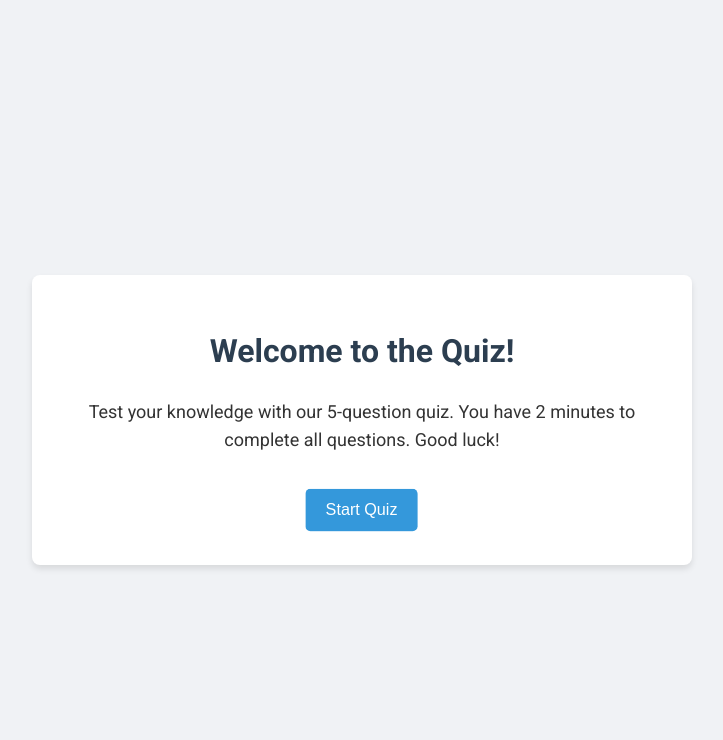
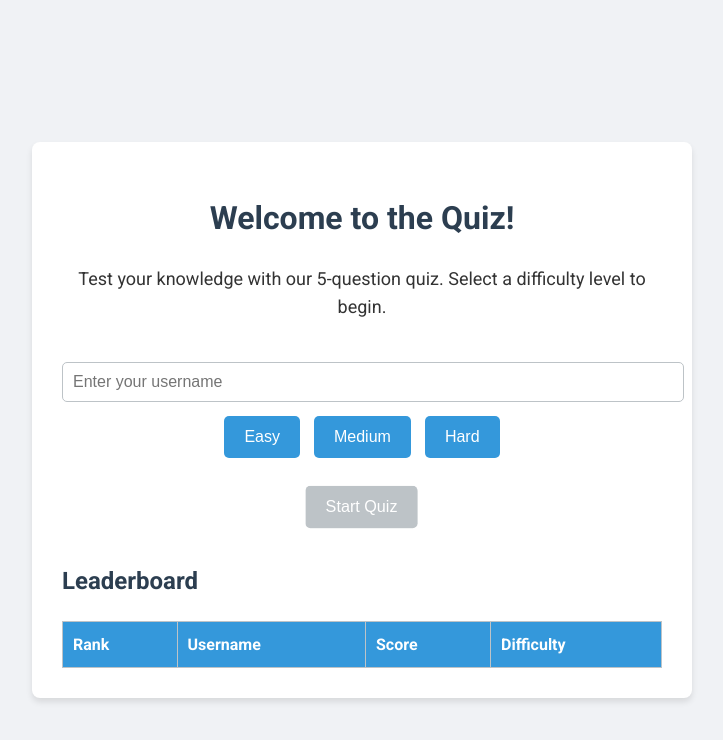
Before and after one commit to Nitish-Kumar-T/Quiz-App-React, a React (Vite) app: page / in a window 1280 px wide. Shown: the top 740 px of the page, without its empty margins (278-1001 px from the left). Built offline with nearby package versions, Linux system fonts and the light colour scheme.

Commit message:
Add difficulty levels, progress tracker, and leaderboard

```diff
--- a/src/App.css
+++ b/src/App.css
@@ -67,7 +67,7 @@ h1, h2, h3 {
   margin-top: 20px;
 }
 
-.option-btn, .submit-btn, .start-btn, .restart-btn {
+.option-btn, .submit-btn, .start-btn, .restart-btn, .difficulty-btn {
   background-color: #3498db;
   border: none;
   color: white;
@@ -83,17 +83,17 @@ h1, h2, h3 {
   transition: all 0.3s ease;
 }
 
-.option-btn:hover, .submit-btn:hover, .start-btn:hover, .restart-btn:hover {
+.option-btn:hover, .submit-btn:hover, .start-btn:hover, .restart-btn:hover, .difficulty-btn:hover {
   background-color: #2980b9;
   transform: translateY(-2px);
 }
 
-.option-btn:disabled, .submit-btn:disabled {
+.option-btn:disabled, .submit-btn:disabled, .start-btn:disabled {
   background-color: #bdc3c7;
   cursor: not-allowed;
 }
 
-.option-btn.selected {
+.option-btn.selected, .difficulty-btn.selected {
   background-color: #2ecc71;
 }
 
@@ -103,7 +103,7 @@ h1, h2, h3 {
   align-items: center;
 }
 
-.short-answer-input {
+.short-answer-input, .username-input {
   width: 100%;
   padding: 10px;
   margin: 10px 0;
@@ -113,7 +113,7 @@ h1, h2, h3 {
   transition: border-color 0.3s ease;
 }
 
-.short-answer-input:focus {
+.short-answer-input:focus, .username-input:focus {
   border-color: #3498db;
   outline: none;
 }
@@ -162,6 +162,7 @@ h1, h2, h3 {
 .incorrect {
   color: #e74c3c;
 }
+
 .explanation {
   margin-top: 20px;
   padding: 15px;
@@ -185,13 +186,64 @@ h1, h2, h3 {
   to { opacity: 1; }
 }
 
+.progress-bar {
+  width: 100%;
+  height: 10px;
+  background-color: #ecf0f1;
+  border-radius: 5px;
+  margin-bottom: 20px;
+  overflow: hidden;
+}
+
+.progress {
+  height: 100%;
+  background-color: #3498db;
+  transition: width 0.3s ease;
+}
+
+.difficulty-selection {
+  display: flex;
+  justify-content: center;
+  gap: 10px;
+  margin-bottom: 20px;
+}
+
+.leaderboard {
+  margin-top: 30px;
+  text-align: left;
+}
+
+.leaderboard table {
+  width: 100%;
+  border-collapse: collapse;
+}
+
+.leaderboard th, .leaderboard td {
+  padding: 10px;
+  border: 1px solid #bdc3c7;
+  text-align: left;
+}
+
+.leaderboard th {
+  background-color: #3498db;
+  color: white;
+}
+
+.leaderboard tr:nth-child(even) {
+  background-color: #f9f9f9;
+}
+
 @media (max-width: 600px) {
   .answer-options {
     grid-template-columns: 1fr;
   }
+
+  .difficulty-selection {
+    flex-direction: column;
+  }
 }
 
-/* Add some animations */
+/* Animations */
 @keyframes slideIn {
   from {
     transform: translateY(-20px);
@@ -224,23 +276,7 @@ h1, h2, h3 {
 }
 
 /* Improve accessibility */
-.option-btn:focus, .submit-btn:focus, .start-btn:focus, .restart-btn:focus {
+.option-btn:focus, .submit-btn:focus, .start-btn:focus, .restart-btn:focus, .difficulty-btn:focus {
   outline: 2px solid #3498db;
   outline-offset: 2px;
 }
-
-/* Add a progress bar */
-.progress-bar {
-  width: 100%;
-  height: 10px;
-  background-color: #ecf0f1;
-  border-radius: 5px;
-  margin-bottom: 20px;
-  overflow: hidden;
-}
-
-.progress {
-  height: 100%;
-  background-color: #3498db;
-  transition: width 0.3s ease;
-}
--- a/src/App.jsx
+++ b/src/App.jsx
@@ -1,15 +1,17 @@
 import React, { useState, useEffect } from 'react';
 import './App.css';
-import confetti from 'canvas-confetti';
+// import confetti from 'canvas-confetti';
 
 const allQuestions = [
+  // Easy questions
   {
     id: 1,
     type: "multiple-choice",
     question: "What is the capital of France?",
     options: ["London", "Berlin", "Paris", "Madrid"],
     correctAnswer: "Paris",
-    explanation: "Paris is the capital and most populous city of France."
+    explanation: "Paris is the capital and most populous city of France.",
+    difficulty: "easy"
   },
   {
     id: 2,
@@ -17,55 +19,46 @@ const allQuestions = [
     question: "The Earth is flat.",
     options: ["True", "False"],
     correctAnswer: "False",
-    explanation: "The Earth is actually an oblate spheroid, slightly flattened at the poles."
+    explanation: "The Earth is actually an oblate spheroid, slightly flattened at the poles.",
+    difficulty: "easy"
   },
+  // Medium questions
   {
     id: 3,
     type: "multiple-choice",
     question: "Which planet is known as the Red Planet?",
     options: ["Mars", "Jupiter", "Venus", "Saturn"],
     correctAnswer: "Mars",
-    explanation: "Mars is often called the Red Planet due to its reddish appearance in the night sky."
+    explanation: "Mars is often called the Red Planet due to its reddish appearance in the night sky.",
+    difficulty: "medium"
   },
   {
     id: 4,
     type: "short-answer",
     question: "What is the chemical symbol for water?",
     correctAnswer: "H2O",
-    explanation: "H2O represents two hydrogen atoms and one oxygen atom bonded together."
+    explanation: "H2O represents two hydrogen atoms and one oxygen atom bonded together.",
+    difficulty: "medium"
   },
+  // Hard questions
   {
     id: 5,
     type: "multiple-select",
     question: "Which of the following are prime numbers?",
     options: ["2", "4", "7", "9", "11"],
     correctAnswer: ["2", "7", "11"],
-    explanation: "Prime numbers are numbers that have exactly two factors: 1 and themselves."
+    explanation: "Prime numbers are numbers that have exactly two factors: 1 and themselves.",
+    difficulty: "hard"
   },
   {
     id: 6,
     type: "multiple-choice",
-    question: "Which element has the chemical symbol 'Au'?",
-    options: ["Silver", "Gold", "Copper", "Aluminum"],
-    correctAnswer: "Gold",
-    explanation: "The chemical symbol 'Au' comes from the Latin word for gold, 'aurum'."
+    question: "What is the half-life of Carbon-14?",
+    options: ["2,730 years", "5,730 years", "7,730 years", "10,730 years"],
+    correctAnswer: "5,730 years",
+    explanation: "The half-life of Carbon-14 is approximately 5,730 years, which makes it useful for dating objects up to about 50,000 years old.",
+    difficulty: "hard"
   },
-  {
-    id: 7,
-    type: "true-false",
-    question: "The Great Wall of China is visible from space.",
-    options: ["True", "False"],
-    correctAnswer: "False",
-    explanation: "Contrary to popular belief, the Great Wall of China is not visible from space with the naked eye."
-  },
-  {
-    id: 8,
-    type: "multiple-select",
-    question: "Which of these countries are in South America?",
-    options: ["Brazil", "Spain", "Peru", "Egypt", "Argentina"],
-    correctAnswer: ["Brazil", "Peru", "Argentina"],
-    explanation: "Brazil, Peru, and Argentina are all countries located in South America."
-  }
 ];
 
 function shuffleArray(array) {
@@ -86,6 +79,9 @@ function App() {
   const [quizState, setQuizState] = useState('not-started');
   const [selectedOptions, setSelectedOptions] = useState([]);
   const [showExplanation, setShowExplanation] = useState(false);
+  const [difficulty, setDifficulty] = useState('');
+  const [username, setUsername] = useState('');
+  const [leaderboard, setLeaderboard] = useState([]);
 
   useEffect(() => {
     if (quizState === 'in-progress' && timeLeft > 0) {
@@ -97,9 +93,10 @@ function App() {
   }, [timeLeft, quizState]);
 
   const startQuiz = () => {
-    setQuestions(shuffleArray(allQuestions).slice(0, 5));
+    const filteredQuestions = allQuestions.filter(q => q.difficulty === difficulty);
+    setQuestions(shuffleArray(filteredQuestions).slice(0, 5));
     setQuizState('in-progress');
-    setTimeLeft(120);
+    setTimeLeft(difficulty === 'easy' ? 120 : difficulty === 'medium' ? 180 : 240);
   };
 
   const handleAnswerSubmit = (selectedAnswer) => {
@@ -119,7 +116,7 @@ function App() {
     });
 
     if (isCorrect) {
-      setScore(score + 1);
+      setScore(score + (difficulty === 'easy' ? 1 : difficulty === 'medium' ? 2 : 3));
     }
 
     setShowExplanation(true);
@@ -139,25 +136,36 @@ function App() {
   const finishQuiz = () => {
     setShowScore(true);
     setQuizState('finished');
-    if (score / questions.length >= 0.7) {
+    if (score / (questions.length * (difficulty === 'easy' ? 1 : difficulty === 'medium' ? 2 : 3)) >= 0.7) {
       confetti({
         particleCount: 100,
         spread: 70,
         origin: { y: 0.6 }
       });
     }
+    updateLeaderboard();
+  };
+
+  const updateLeaderboard = () => {
+    const newLeaderboard = [...leaderboard, { username, score, difficulty }]
+      .sort((a, b) => b.score - a.score)
+      .slice(0, 10);
+    setLeaderboard(newLeaderboard);
+    localStorage.setItem('quizLeaderboard', JSON.stringify(newLeaderboard));
   };
 
   const restartQuiz = () => {
-    setQuestions(shuffleArray(allQuestions).slice(0, 5));
+    setQuestions([]);
     setCurrentQuestion(0);
     setScore(0);
     setShowScore(false);
     setAnswers({});
-    setTimeLeft(120);
+    setTimeLeft(0);
     setQuizState('not-started');
     setSelectedOptions([]);
     setShowExplanation(false);
+    setDifficulty('');
+    setUsername('');
   };
 
   const handleOptionSelect = (option) => {
@@ -236,13 +244,54 @@ function App() {
     );
   };
 
+  const renderLeaderboard = () => {
+    return (
+      <div className="leaderboard">
+        <h2>Leaderboard</h2>
+        <table>
+          <thead>
+            <tr>
+              <th>Rank</th>
+              <th>Username</th>
+              <th>Score</th>
+              <th>Difficulty</th>
+            </tr>
+          </thead>
+          <tbody>
+            {leaderboard.map((entry, index) => (
+              <tr key={index}>
+                <td>{index + 1}</td>
+                <td>{entry.username}</td>
+                <td>{entry.score}</td>
+                <td>{entry.difficulty}</td>
+              </tr>
+            ))}
+          </tbody>
+        </table>
+      </div>
+    );
+  };
+
   if (quizState === 'not-started') {
     return (
       <div className="App">
         <div className="quiz-card start-screen">
           <h1>Welcome to the Quiz!</h1>
-          <p>Test your knowledge with our 5-question quiz. You have 2 minutes to complete all questions. Good luck!</p>
-          <button onClick={startQuiz} className="start-btn">Start Quiz</button>
+          <p>Test your knowledge with our 5-question quiz. Select a difficulty level to begin.</p>
+          <input
+            type="text"
+            placeholder="Enter your username"
+            value={username}
+            onChange={(e) => setUsername(e.target.value)}
+            className="username-input"
+          />
+          <div className="difficulty-selection">
+            <button onClick={() => setDifficulty('easy')} className={`difficulty-btn ${difficulty === 'easy' ? 'selected' : ''}`}>Easy</button>
+            <button onClick={() => setDifficulty('medium')} className={`difficulty-btn ${difficulty === 'medium' ? 'selected' : ''}`}>Medium</button>
+            <button onClick={() => setDifficulty('hard')} className={`difficulty-btn ${difficulty === 'hard' ? 'selected' : ''}`}>Hard</button>
+          </div>
+          <button onClick={startQuiz} className="start-btn" disabled={!difficulty || !username}>Start Quiz</button>
+          {renderLeaderboard()}
         </div>
       </div>
     );
@@ -253,9 +302,10 @@ function App() {
       {showScore ? (
         <div className="quiz-card score-section">
           <h2>Quiz Completed!</h2>
-          <p className="score">You scored {score} out of {questions.length}</p>
-          <p className="time">Time taken: {120 - timeLeft} seconds</p>
+          <p className="score">You scored {score} out of {questions.length * (difficulty === 'easy' ? 1 : difficulty === 'medium' ? 2 : 3)}</p>
+          <p className="time">Time taken: {(difficulty === 'easy' ? 120 : difficulty === 'medium' ? 180 : 240) - timeLeft} seconds</p>
           {renderReview()}
+          {renderLeaderboard()}
           <button onClick={restartQuiz} className="restart-btn">Restart Quiz</button>
         </div>
       ) : (
@@ -263,6 +313,9 @@ function App() {
           <div className="quiz-header">
             <h2>Question {currentQuestion + 1}/{questions.length}</h2>
             <p className="timer">Time left: {timeLeft} seconds</p>
+          </div>
+          <div className="progress-bar">
+            <div className="progress" style={{ width: `${(currentQuestion / questions.length) * 100}%` }}></div>
           </div>
           <p className="question">{questions[currentQuestion].question}</p>
           {renderQuestion()}
```
